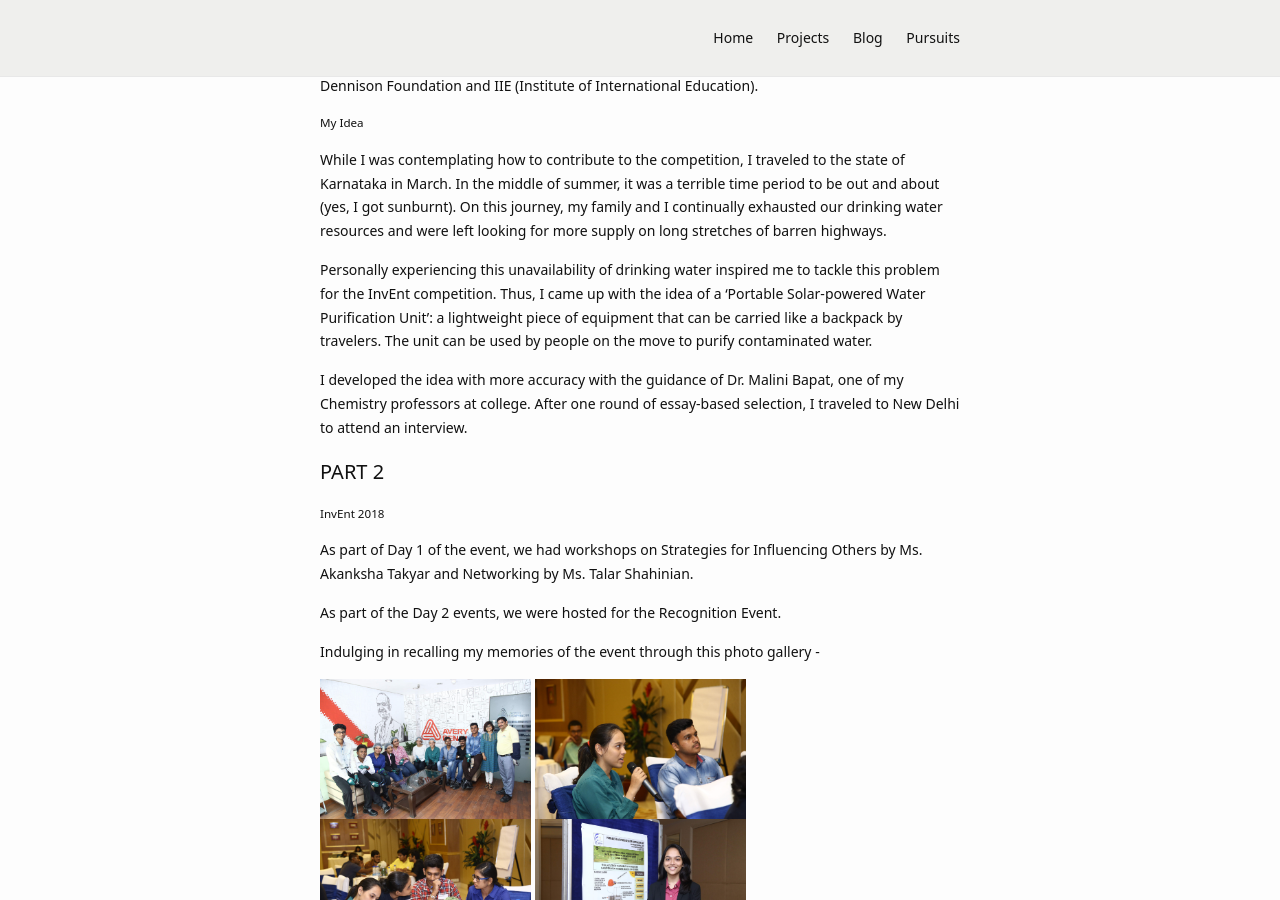
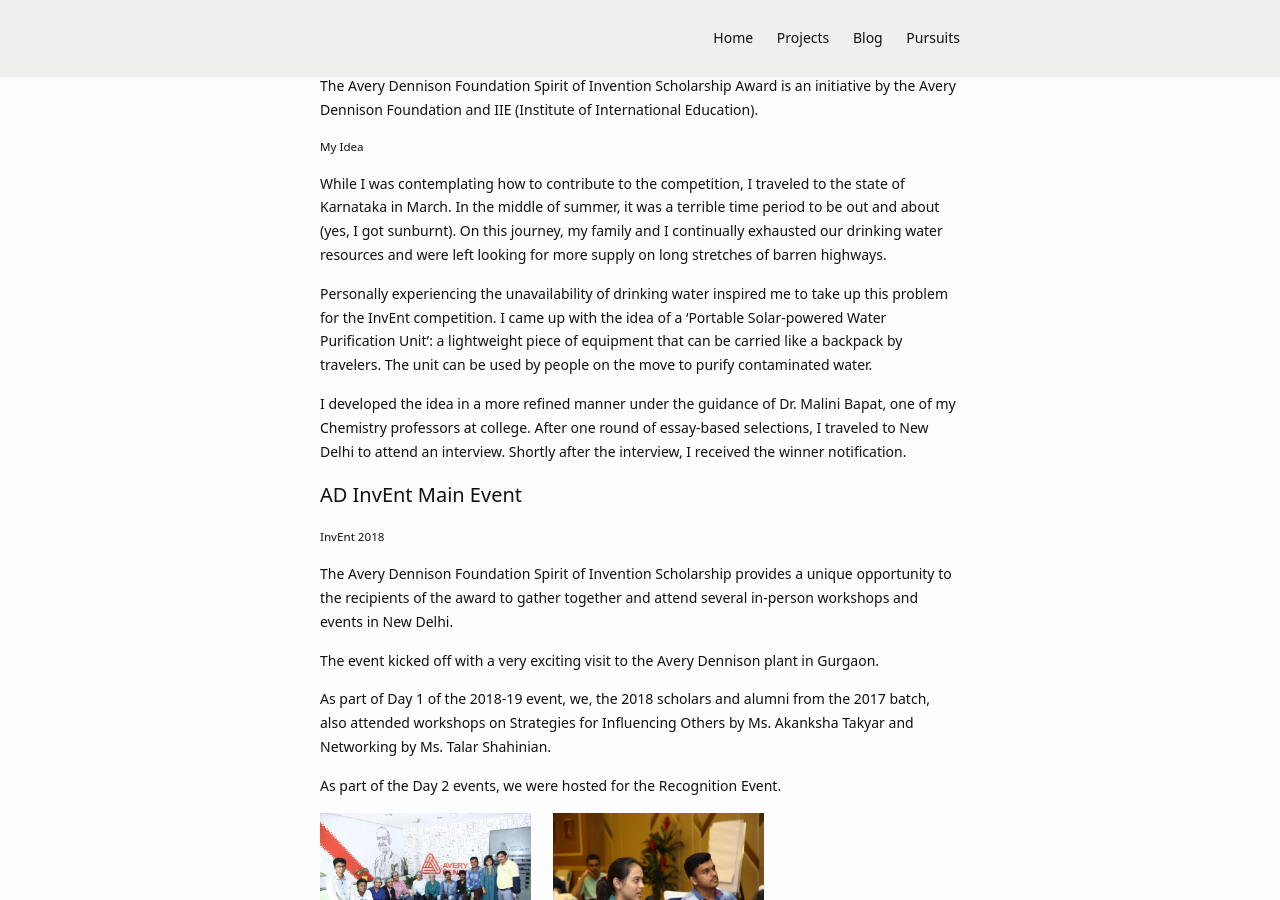
Before and after one commit to Chaitanyasuma/Chaitanyasuma.github.io, a Jekyll site: the page built from _posts/2021-11-20-AD-InvEnt.md, in a window 1280 px wide and 900 px high, scrolled down 438 px. Built offline with Jekyll 4.4.1, drawn with Linux system fonts in a browser that asks for light colours; some of the changed text lies outside the part shown.

```diff
--- a/_posts/2021-11-20-AD-InvEnt.md
+++ b/_posts/2021-11-20-AD-InvEnt.md
@@ -9,8 +9,9 @@ og_image: /assets/img/content/post-example/Banner.jpg
 #### Table of Contents
 1. [About](#about)
     * [My Idea](#my-idea)
-2. [AD InvEnt Main Event](#presentations)
+2. [AD InvEnt Main Event](#AD-Invent-main-event)
     * [InvEnt 2018](#invent-2018)
+    * [InvEnt 2019](#invent-2019)
 3. [Links](#links)
 
 #### About
@@ -21,33 +22,47 @@ The Avery Dennison Foundation Spirit of Invention Scholarship Award is an initia
 
 While I was contemplating how to contribute to the competition, I traveled to the state of Karnataka in March. In the middle of summer, it was a terrible time period to be out and about (yes, I got sunburnt). On this journey, my family and I continually exhausted our drinking water resources and were left looking for more supply on long stretches of barren highways.
 
-Personally experiencing this unavailability of drinking water inspired me to tackle this problem for the InvEnt competition. Thus, I came up with the idea of a 'Portable Solar-powered Water Purification Unit': a lightweight piece of equipment that can be carried like a backpack by travelers. The unit can be used by people on the move to purify contaminated water.
+Personally experiencing the unavailability of drinking water inspired me to take up this problem for the InvEnt competition. I came up with the idea of a 'Portable Solar-powered Water Purification Unit': a lightweight piece of equipment that can be carried like a backpack by travelers. The unit can be used by people on the move to purify contaminated water.
 
-I developed the idea with more accuracy with the guidance of Dr. Malini Bapat, one of my Chemistry professors at college. After one round of essay-based selection, I traveled to New Delhi to attend an interview.
+I developed the idea in a more refined manner under the guidance of Dr. Malini Bapat, one of my Chemistry professors at college. After one round of essay-based selections, I traveled to New Delhi to attend an interview. Shortly after the interview, I received the winner notification.
 
-#### PART 2
+#### AD InvEnt Main Event
 
 
 ##### InvEnt 2018
 
+The Avery Dennison Foundation Spirit of Invention Scholarship provides a unique opportunity to the recipients of the award to gather together and attend several in-person workshops and events in New Delhi.
 
-As part of Day 1 of the event, we had workshops on Strategies for Influencing Others by Ms. Akanksha Takyar and Networking by Ms. Talar Shahinian.
+The event kicked off with a very exciting visit to the Avery Dennison plant in Gurgaon.
+
+As part of Day 1 of the 2018-19 event, we, the 2018 scholars and alumni from the 2017 batch, also attended workshops on Strategies for Influencing Others by Ms. Akanksha Takyar and Networking by Ms. Talar Shahinian.
 
 As part of the Day 2 events, we were hosted for the Recognition Event.
 
-Indulging in recalling my memories of the event through this photo gallery -
-
-<img src="/assets/img/content/AD/1.JPG" alt="bay" class="gallery"/>
-<img src="/assets/img/content/AD/2.JPG" alt="bay" class="gallery"/>
+<img src="/assets/img/content/AD/1.JPG" alt="bay" class="gallery"/>&nbsp; &nbsp; &nbsp;
+<img src="/assets/img/content/AD/2.JPG" alt="bay" class="gallery"/>&nbsp; &nbsp; &nbsp;
 <img src="/assets/img/content/AD/3.JPG" alt="bay" class="gallery"/>
-<img src="/assets/img/content/AD/4.JPG" alt="bay" class="gallery"/>
-<img src="/assets/img/content/AD/5.JPG" alt="bay" class="gallery"/>
+<img src="/assets/img/content/AD/4.JPG" alt="bay" class="gallery"/>&nbsp; &nbsp; &nbsp;
+<img src="/assets/img/content/AD/5.JPG" alt="bay" class="gallery"/>&nbsp; &nbsp; &nbsp;
 <img src="/assets/img/content/AD/6.JPG" alt="bay" class="gallery"/>
 
-I was humbled to receive the opportunity to represent AD InvEnt 2018-19 scholars on the Trailblazers of Spirit of Invention panel discussion.
+I was humbled to receive the opportunity to represent AD InvEnt 2018-19 scholars on the _Trailblazers of Spirit of Invention_ panel discussion. This was hosted during the Recognition event. I was accompanied by scholars from the past 4 years. We talked about our ideas, our current progress with the idea and how we plan on taking it forward.
 
 <img src="/assets/img/content/AD/trailblazers.JPG" alt="bay" class="post-pic"/>
 
+The AD InvEnt event was my first experience in collaboration with students from colleges across India, industry leaders and other distinguished personalities. Being a part of this one-of-a-kind opportunity in my Sophomore year really helped open mental doors and windows for me--I learnt that there is no limit to innovation. Sharing this platform with such bright young minds was inspiring and it taught me the worth of making the most out of every opportunity that comes my way.
+
+##### InvEnt 2019
+
+A year later, I received the opportunity to participate in the AD InvEnt events as an alumna of the program. This time the spotlight was on InvEnt 2019 scholars. Four of my juniors from college were selected as winners and it was great to hear about their innovative ideas spanning a wide range of societal applications--from making education accessible for blind people to promoting healthy diets for all.
+
+<img src="/assets/img/content/AD/7.JPG" alt="bay" class="gallery"/>&nbsp; &nbsp; &nbsp;
+<img src="/assets/img/content/AD/8.JPG" alt="bay" class="gallery"/>&nbsp; &nbsp; &nbsp;
+<img src="/assets/img/content/AD/9.JPG" alt="bay" class="gallery"/>
+
+Here's the entire Avery Dennison and IIE family, a group of people I owe so much of my learning to.
+
+<img src="/assets/img/content/AD/final.JPG" alt="bay" class="post-pic"/>
 
 #### Links
 
```
Also changed, not shown: _posts/2021-11-10-poem1.md (+10 -10 lines), _posts/2021-11-11-to-my-city.md (+1 -1 lines), _posts/2021-12-01-experiment-with-dp.md (+1 -1 lines), _posts/2021-12-16-2021-in-books.md (+19 -17 lines), assets/img/content/AD/7.JPG (added), assets/img/content/AD/8.JPG (added), assets/img/content/AD/9.JPG (added), assets/img/content/AD/final.JPG (added).
